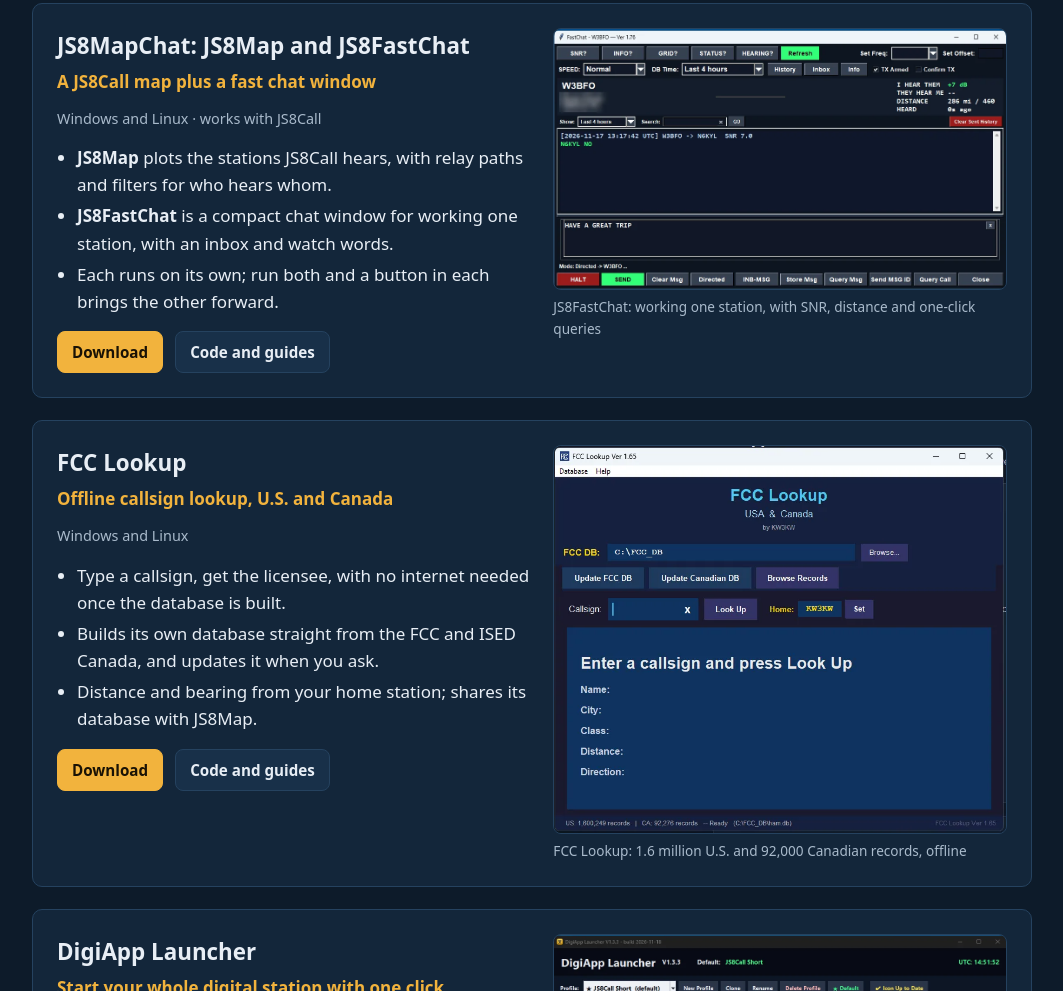
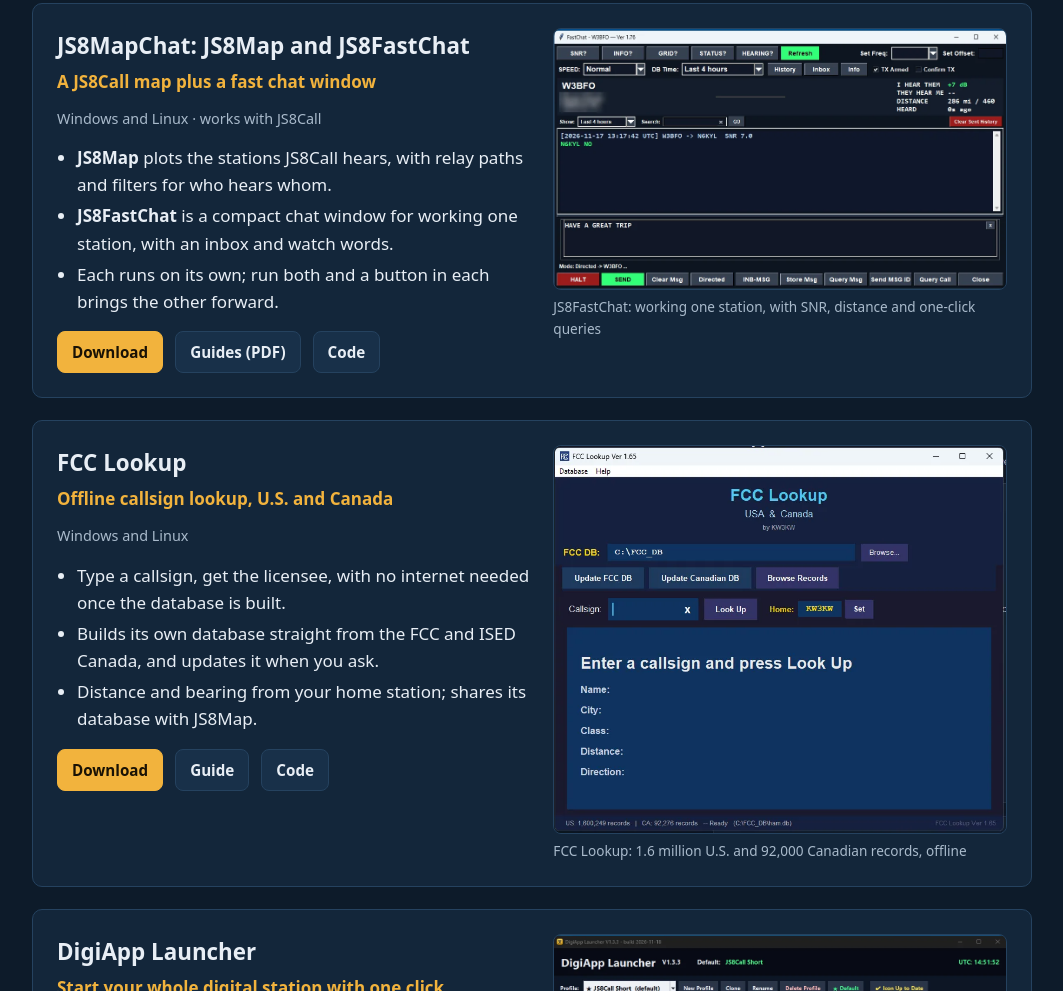
Before and after one commit to HamRadioMadeSimple/HamRadioMadeSimple.github.io, a plain HTML site: page index.html in a window 1280 px wide. Shown: the part 2635-3626 px from the top of the page, without its empty margins (108-1171 px from the left). Drawn offline with Linux system fonts and the light colour scheme.

Commit message:
Website: separate Guides and Code buttons on every app
Co-Authored-By: Claude Opus 5.5 <noreply@anthropic.com>
Claude-Session: https://claude.ai/code/session_012A2mcQtnmqb5wNGXveVb5c

```diff
--- a/index.html
+++ b/index.html
@@ -244,7 +244,8 @@
           </ul>
           <div class="btns">
             <a class="btn primary" href="https://github.com/HamRadioMadeSimple/JS8MapSpotter/releases/latest">Download</a>
-            <a class="btn" href="https://github.com/HamRadioMadeSimple/JS8MapSpotter">Code and guides</a>
+            <a class="btn" href="https://github.com/HamRadioMadeSimple/JS8MapSpotter/tree/main/docs">Guides (PDF)</a>
+            <a class="btn" href="https://github.com/HamRadioMadeSimple/JS8MapSpotter">Code</a>
           </div>
         </div>
         <figure class="shot">
@@ -265,7 +266,8 @@
           </ul>
           <div class="btns">
             <a class="btn primary" href="https://github.com/HamRadioMadeSimple/JS8MapChat/releases/latest">Download</a>
-            <a class="btn" href="https://github.com/HamRadioMadeSimple/JS8MapChat">Code and guides</a>
+            <a class="btn" href="https://github.com/HamRadioMadeSimple/JS8MapChat/tree/main/docs">Guides (PDF)</a>
+            <a class="btn" href="https://github.com/HamRadioMadeSimple/JS8MapChat">Code</a>
           </div>
         </div>
         <figure class="shot">
@@ -286,7 +288,8 @@
           </ul>
           <div class="btns">
             <a class="btn primary" href="https://github.com/HamRadioMadeSimple/FCC_Lookup/releases">Download</a>
-            <a class="btn" href="https://github.com/HamRadioMadeSimple/FCC_Lookup">Code and guides</a>
+            <a class="btn" href="https://github.com/HamRadioMadeSimple/FCC_Lookup#readme">Guide</a>
+            <a class="btn" href="https://github.com/HamRadioMadeSimple/FCC_Lookup">Code</a>
           </div>
         </div>
         <figure class="shot">
```
